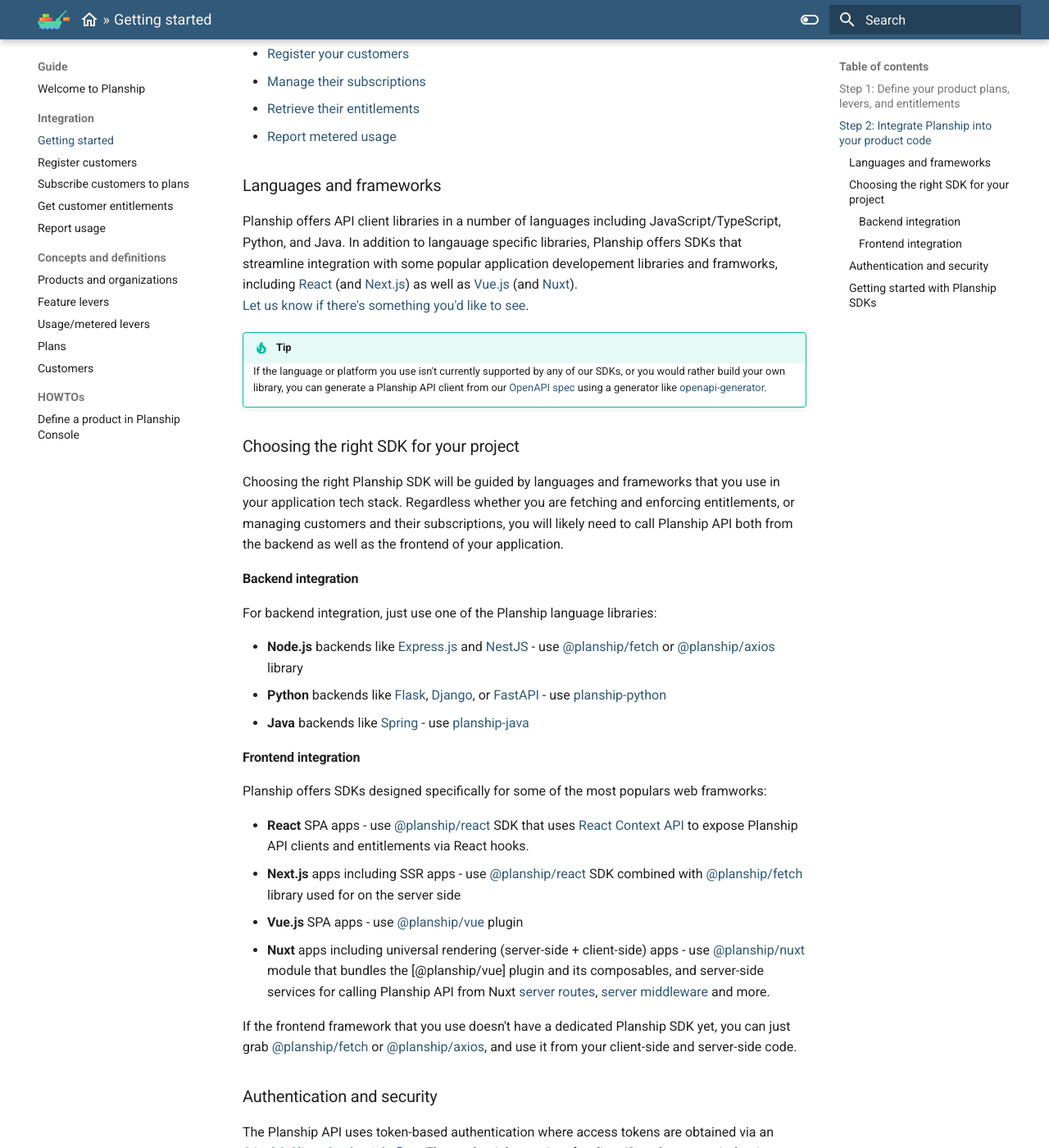
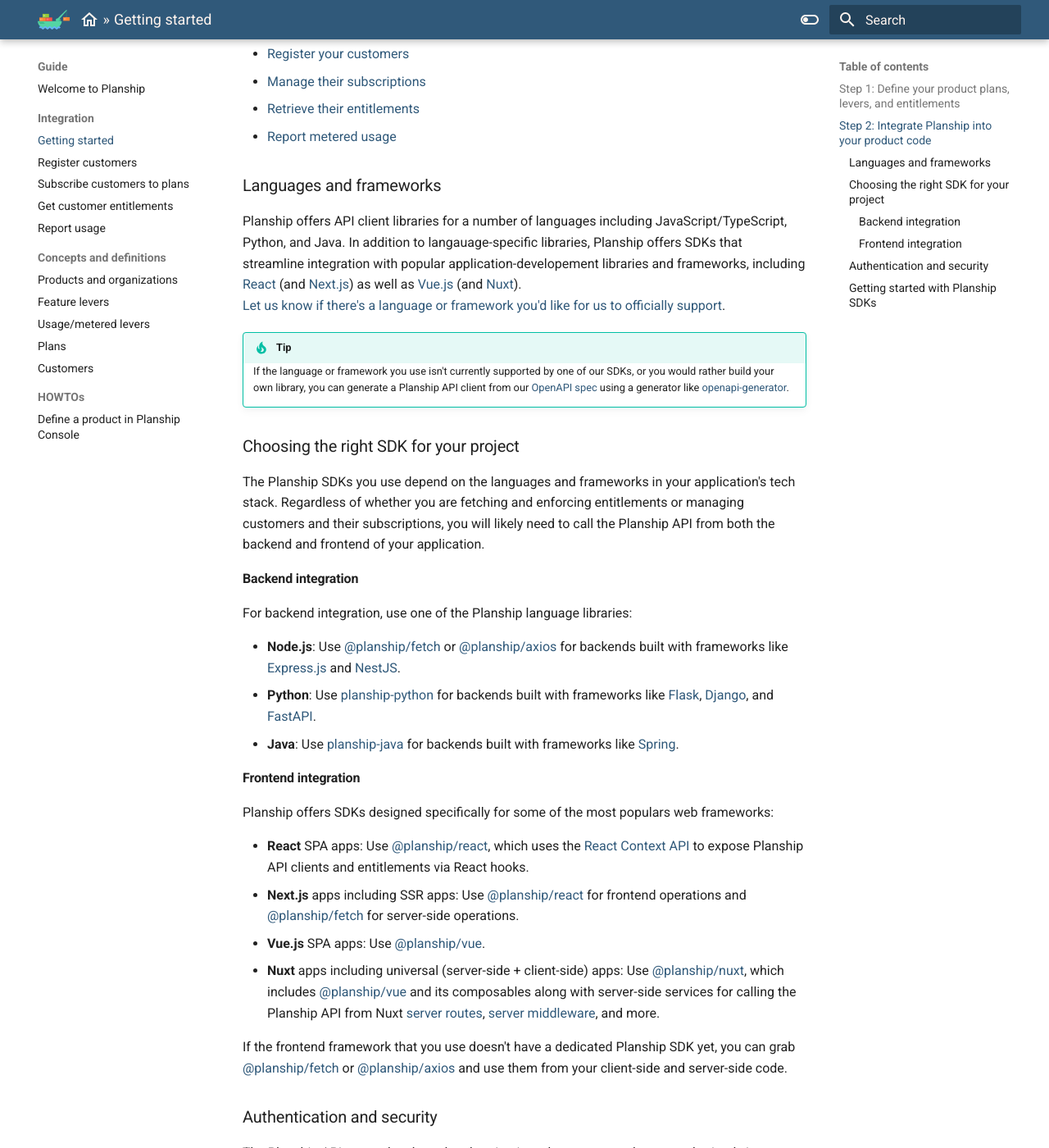
Before and after one commit to planship/planship-docs, an MkDocs documentation site: the page built from docs/integration/index.md, in a window 1280 px wide and 1400 px high, scrolled down 1218 px. Shown: the whole window at 82% size. Built offline with MkDocs 1.6.1 and Material for MkDocs 9.7.7, drawn with Linux system fonts in a browser that asks for light colours; some of the changed text lies outside the part shown.

Commit message:
Tweak wording for feature levers and integrations

```diff
--- a/docs/integration/index.md
+++ b/docs/integration/index.md
@@ -31,37 +31,37 @@ With your levers, plans, and entitlements defined in Planship, it's time to inte
 
 ### Languages and frameworks
 
-Planship offers API client libraries in a number of languages including JavaScript/TypeScript, Python, and Java. In addition to langauage specific libraries, Planship offers SDKs that streamline integration with some popular application developement libraries and framworks, including [React](https://react.dev/) (and [Next.js](https://nextjs.org/)) as well as [Vue.js](https://vuejs.org/) (and [Nuxt](https://nuxt.com/)).
+Planship offers API client libraries for a number of languages including JavaScript/TypeScript, Python, and Java. In addition to langauage-specific libraries, Planship offers SDKs that streamline integration with popular application-developement libraries and frameworks, including [React](https://react.dev/) (and [Next.js](https://nextjs.org/)) as well as [Vue.js](https://vuejs.org/) (and [Nuxt](https://nuxt.com/)).
 
-[Let us know if there's something you'd like to see](mailto:connect@planship.io).
+[Let us know if there's a language or framework you'd like for us to officially support](mailto:connect@planship.io).
 
 !!!tip
-    If the language or platform you use isn't currently supported by any of our SDKs, or you would rather build your own library, you can generate a Planship API client from our [OpenAPI spec](https://api.planship.io/openapi.json) using a generator like [openapi-generator](https://github.com/OpenAPITools/openapi-generator/tree/master).
+    If the language or framework you use isn't currently supported by one of our SDKs, or you would rather build your own library, you can generate a Planship API client from our [OpenAPI spec](https://api.planship.io/openapi.json) using a generator like [openapi-generator](https://github.com/OpenAPITools/openapi-generator/tree/master).
 
 
 ### Choosing the right SDK for your project
 
-Choosing the right Planship SDK will be guided by languages and frameworks that you use in your application tech stack. Regardless whether you are fetching and enforcing entitlements, or managing customers and their subscriptions, you will likely need to call Planship API both from the backend as well as the frontend of your application.
+The Planship SDKs you use depend on the languages and frameworks in your application's tech stack. Regardless of whether you are fetching and enforcing entitlements or managing customers and their subscriptions, you will likely need to call the Planship API from both the backend and frontend of your application.
 
 #### Backend integration
 
-For backend integration, just use one of the Planship language libraries:
+For backend integration, use one of the Planship language libraries:
 
-- **Node.js** backends like [Express.js](https://expressjs.com/) and [NestJS](https://nestjs.com/) - use [@planship/fetch](https://www.npmjs.com/package/@planship/fetch) or [@planship/axios](https://www.npmjs.com/package/@planship/axios) library
-- **Python** backends like [Flask](https://flask.palletsprojects.com/en/3.0.x/), [Django](https://www.django-rest-framework.org/), or [FastAPI](https://fastapi.tiangolo.com/) - use [planship-python](https://pypi.org/project/planship/)
-- **Java** backends like [Spring](https://spring.io/projects/spring-framework) - use [planship-java](https://mvnrepository.com/artifact/io.planship/planship-java)
+- **Node.js**: Use [@planship/fetch](https://www.npmjs.com/package/@planship/fetch) or [@planship/axios](https://www.npmjs.com/package/@planship/axios) for backends built with frameworks like [Express.js](https://expressjs.com/) and [NestJS](https://nestjs.com/).
+- **Python**: Use [planship-python](https://pypi.org/project/planship/) for backends built with frameworks like [Flask](https://flask.palletsprojects.com/en/3.0.x/), [Django](https://www.django-rest-framework.org/), and [FastAPI](https://fastapi.tiangolo.com/).
+- **Java**: Use [planship-java](https://mvnrepository.com/artifact/io.planship/planship-java) for backends built with frameworks like [Spring](https://spring.io/projects/spring-framework).
 
 
 #### Frontend integration
 
-Planship offers SDKs designed specifically for some of the most populars web framworks:
+Planship offers SDKs designed specifically for some of the most populars web frameworks:
 
-- **React** SPA apps - use [@planship/react](https://www.npmjs.com/package/@planship/react) SDK that uses [React Context API](https://react.dev/learn/passing-data-deeply-with-context) to expose Planship API clients and entitlements via React hooks.
-- **Next.js** apps including SSR apps - use [@planship/react](https://www.npmjs.com/package/@planship/react) SDK combined with [@planship/fetch](https://www.npmjs.com/package/@planship/fetch) library used for on the server side
-- **Vue.js** SPA apps - use [@planship/vue](https://www.npmjs.com/package/@planship/vue) plugin
-- **Nuxt** apps including universal rendering (server-side + client-side) apps - use [@planship/nuxt](https://www.npmjs.com/package/@planship/nuxt) module that bundles the [@planship/vue] plugin and its composables, and server-side services for calling Planship API from Nuxt [server routes](https://nuxt.com/docs/guide/directory-structure/server#server-routes), [server middleware](https://nuxt.com/docs/guide/directory-structure/server#server-middleware) and more.
+- **React** SPA apps: Use [@planship/react](https://www.npmjs.com/package/@planship/react), which uses the [React Context API](https://react.dev/learn/passing-data-deeply-with-context) to expose Planship API clients and entitlements via React hooks.
+- **Next.js** apps including SSR apps: Use [@planship/react](https://www.npmjs.com/package/@planship/react) for frontend operations and [@planship/fetch](https://www.npmjs.com/package/@planship/fetch) for server-side operations.
+- **Vue.js** SPA apps: Use [@planship/vue](https://www.npmjs.com/package/@planship/vue).
+- **Nuxt** apps including universal (server-side + client-side) apps: Use [@planship/nuxt](https://www.npmjs.com/package/@planship/nuxt), which includes [@planship/vue](https://www.npmjs.com/package/@planship/vue) and its composables along with server-side services for calling the Planship API from Nuxt [server routes](https://nuxt.com/docs/guide/directory-structure/server#server-routes), [server middleware](https://nuxt.com/docs/guide/directory-structure/server#server-middleware), and more.
 
-If the frontend framework that you use doesn't have a dedicated Planship SDK yet, you can just grab [@planship/fetch](https://www.npmjs.com/package/@planship/fetch) or [@planship/axios](https://www.npmjs.com/package/@planship/axios), and use it from your client-side and server-side code.
+If the frontend framework that you use doesn't have a dedicated Planship SDK yet, you can grab [@planship/fetch](https://www.npmjs.com/package/@planship/fetch) or [@planship/axios](https://www.npmjs.com/package/@planship/axios) and use them from your client-side and server-side code.
 
 
 ### Authentication and security
@@ -78,7 +78,7 @@ The Planship API uses token-based authentication where access tokens are obtaine
 
 ### Getting started with Planship SDKs
 
-To get started, add a desired Planship library or SDK to your project.
+To get started, add the desired Planship library or SDK to your project.
 
 === "JavaScript Fetch"
 
```
Also changed, not shown: docs/concepts/feature-levers.md (+1 -1 lines).
